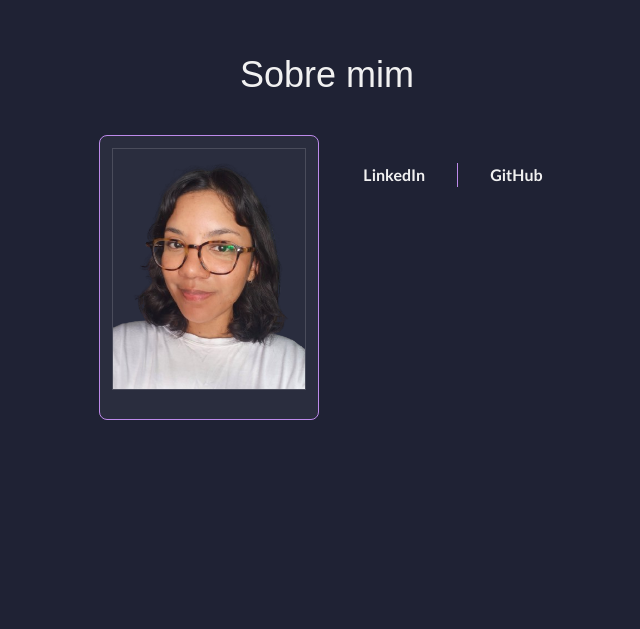
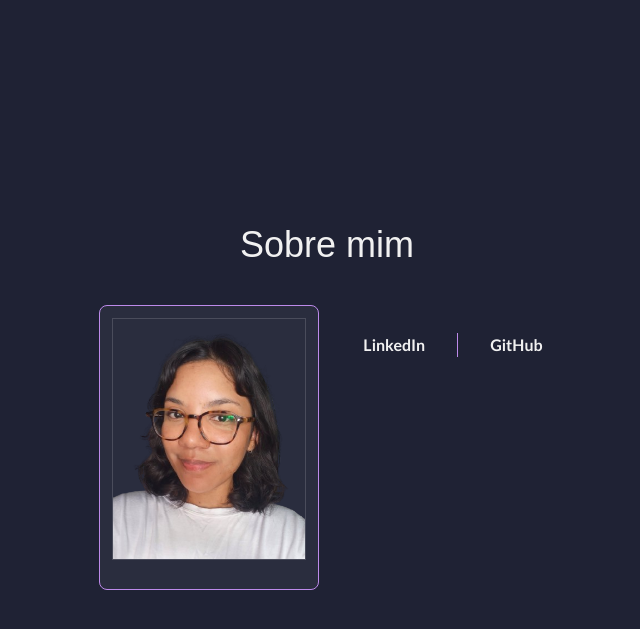
Before and after one commit to biancassantos/portfolio, a React (Vite) app: page / in a window 1280 px wide. Shown: the part 965-1594 px from the top of the page, without its empty margins (313-953 px from the left). Built offline with nearby package versions, Linux system fonts and the light colour scheme; a web font is replaced by a local one.

Commit message:
style: add justify-center to about me section

```diff
--- a/src/components/about-me/AboutMe.jsx
+++ b/src/components/about-me/AboutMe.jsx
@@ -9,7 +9,7 @@ function AboutMe({ mainContentRef }) {
   return (
     <section
       ref={mainContentRef}
-      className="flex h-screen flex-col items-center gap-10 px-8 py-12"
+      className="flex h-screen flex-col items-center justify-center gap-10 px-8 py-12"
     >
       <Heading text={content.about} />
 
```
